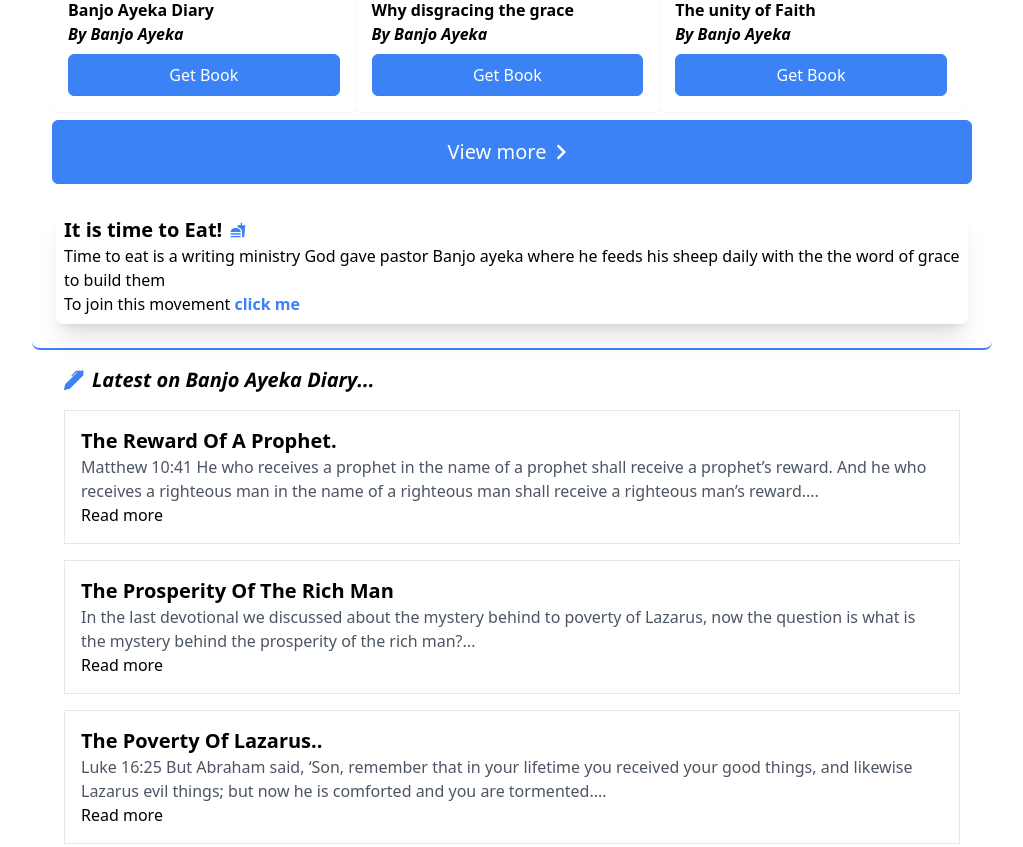
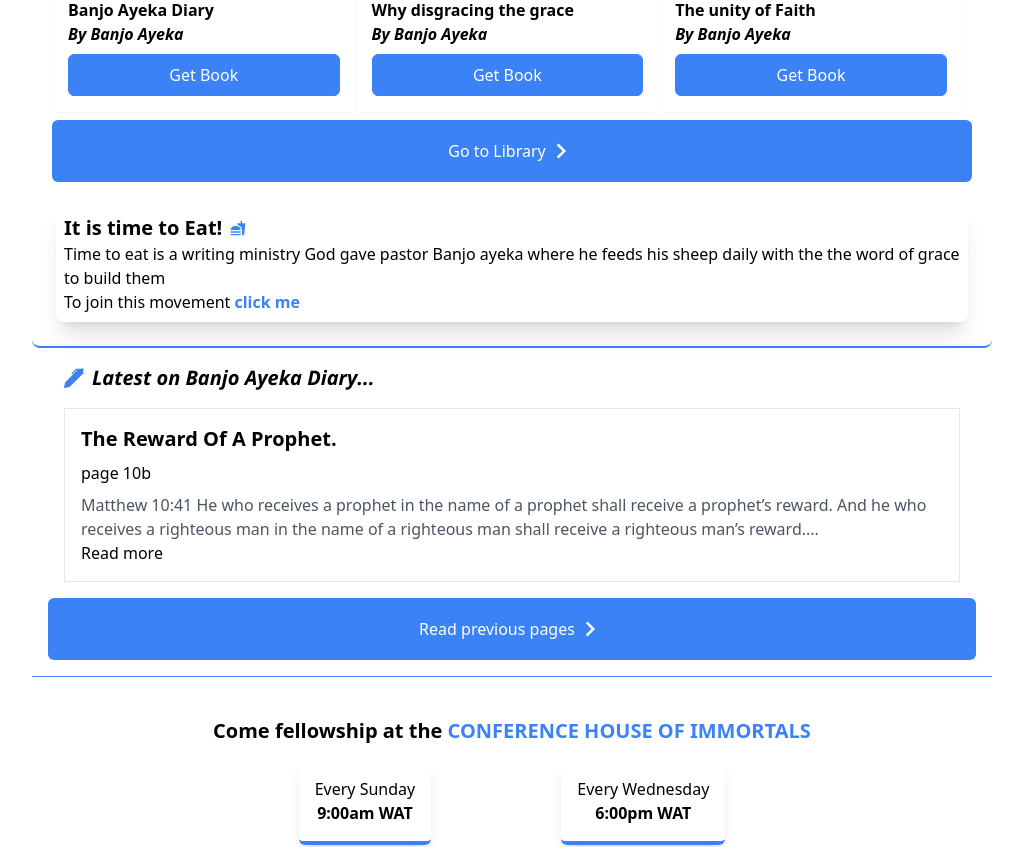
Before and after one commit to Temitope15/Time-to-eat, a React (Vite) app: page / in a window 1280 px wide. Shown: the part 870-1717 px from the top of the page, without its empty margins (128-1151 px from the left). Built offline with nearby package versions, Linux system fonts and the light colour scheme; a web font is replaced by a local one.

Commit message:
Fix bugs on links and layout

```diff
--- a/src/App.jsx
+++ b/src/App.jsx
@@ -8,10 +8,12 @@ import Footer from "./components/footer";
 import Diary from "./pages/diary";
 import AboutBanjo from "./pages/about";
 import Contact from "./pages/contact";
+import Navbar from "./components/navbar";
 
 const App =() =>{
   return(
     <Router>
+        <Navbar/>
         <Routes>
           <Route path="/" element={<Home/>} />
           <Route path="book-list" element={<BooksList/>}/>
--- a/src/components/card.jsx
+++ b/src/components/card.jsx
@@ -14,13 +14,16 @@ const Card = ({ pages }) => {
         <motion.div
           initial={{ scale: 0 }}
           whileInView={slideIn}
-          transition={{ duration: 0.4, delay: id * 0.1 }}
+          transition={{ duration: 0.2, delay: id * 0.1 }}
           key={page.id}
-          className="border p-4 m-4 cursor-pointer hover:bg-gray-100 mb-4"
+          className="border p-4 m-4 cursor-pointer hover:bg-gray-100 mb-4 space-y-2"
         >
-          <h2 className="text-xl font-semibold">{page.title}</h2>
+          <Link to={`/diary/${page.id}`}>
+            <h2 className="text-xl font-semibold hover:text-blue-400">{page.title}</h2>
+          </Link>
+          <p>page {page.page}</p>
           <p className="text-gray-600">{page.content?.[0] + "..."}</p>
-          <Link to={`/diary/${page.id}`}> Read more</Link>
+          <Link to={`/diary/${page.id}`} className="hover:text-blue-500">Read more</Link>
         </motion.div>
       ))}
     </>
--- a/src/components/navbar.jsx
+++ b/src/components/navbar.jsx
@@ -123,7 +123,7 @@ export const MyComponent = () => {
                   transition={{ delay: 0.4 }}
                   className="  border-slate-500  hover:bg-yellow-500"
                 >
-                  <Link className="block pl-6 py-4">About</Link>
+                  <Link className="block pl-6 py-4" to={"/about"}>About</Link>
                 </motion.li>
               </motion.ul>
             </motion.div>
--- a/src/components/time-to-eat.jsx
+++ b/src/components/time-to-eat.jsx
@@ -27,7 +27,7 @@ const TimeToEat = () => {
           </p>
           <p>
             To join this movement{" "}
-            <Link to="" className="font-bold text-blue-500">
+            <Link to="https://ultramsg.com/m/47bsZqg" className="font-bold text-blue-500">
               click me
             </Link>
           </p>
--- a/src/data/about-pst.js
+++ b/src/data/about-pst.js
@@ -10,5 +10,5 @@ export const AboutPstBanjo = {
     education: "He is a graduate of Estate management at Rufus Giwa Polytechnic Owo ( formally Ondo state polytechnic), haven received a call into ministry he furthered to have his PGD in religion studies at Redeemers University.",
     family:"He is happily married to Tomi and bless with a son, oreofe.",
     img: pstBanjoImg,
-    chatLink: "https://whatsapp",
+    chatLink: "https://ultramsg.com/m/3TGNgB1",
 }
--- a/src/pages/booksList.jsx
+++ b/src/pages/booksList.jsx
@@ -1,11 +1,9 @@
 import BooksLibrary from "../components/books-library";
-import Navbar from "../components/navbar";
 import { books } from "../data/library";
 
 const BooksList = () => {
   return (
     <section>
-      <Navbar showSearch={false} />
       <div className="py-24">
         <h3 className="p-2 text-center text-lg italic font-semibold">
           Below are the books Pastor Banjo has written over the years
--- a/src/pages/diary.jsx
+++ b/src/pages/diary.jsx
@@ -1,10 +1,8 @@
 import Card from "../components/card";
-import Navbar from "../components/navbar";
 import { banjoDiary } from "./../data/banjo-diary";
 const Diary = () => {
   return (
     <>
-      <Navbar />
       <Card pages={banjoDiary} />
     </>
   );
--- a/src/pages/diaryPage.jsx
+++ b/src/pages/diaryPage.jsx
@@ -1,6 +1,5 @@
 import { banjoDiary } from "../data/banjo-diary";
 import { useParams } from "react-router-dom";
-import Navbar from "../components/navbar";
 import ViewMore from "../components/view-more-btn";
 const DiaryPages = () => {
   const { id } = useParams();
@@ -9,7 +8,6 @@ const DiaryPages = () => {
 
   return (
     <>
-    <Navbar showSearch={false}/>
       {id ? (
         <div className="md:px-10 px-4 py-4">
           <div className="text-justify">
--- a/src/pages/home.jsx
+++ b/src/pages/home.jsx
@@ -4,14 +4,11 @@ import { books } from "../data/library";
 import Card from "../components/card";
 import { banjoDiary } from "../data/banjo-diary";
 import Hero from "../components/Hero";
-import Navbar from "../components/navbar";
 import TimeToEat from "../components/time-to-eat";
 import AudioTeaching from "../components/audio-teachings";
 import { SiBookstack } from "react-icons/si";
 import { motion } from "framer-motion";
-import { Link } from "react-router-dom";
 import ViewMore from "../components/view-more-btn";
-import { MdOutlineNavigateNext } from "react-icons/md";
 
 const Home = () => {
   const slicedBooks = books.slice(0, 3);
@@ -22,7 +19,6 @@ const Home = () => {
 
   return (
     <div>
-      <Navbar />
       <Hero />
       <section>
         <div className="px-5">
@@ -48,12 +44,7 @@ const Home = () => {
             </motion.span>
           </h1>
           <BooksLibrary books={slicedBooks} instersection={{ once: false }} />
-          <Link
-            to="/book-list"
-            className="p-4 text-white border bg-blue-500 rounded-md hover:border hover:bg-white border-blue-500 hover:text-blue-500 flex justify-center items-center text-xl"
-          >
-            View more <MdOutlineNavigateNext size={30} />
-          </Link>
+          <ViewMore link="/book-list" text="Go to Library"/>
         </div>
 
         <motion.div>
@@ -63,7 +54,8 @@ const Home = () => {
               <BsPenFill className="text-blue-500" />
               Latest on {currentBook}...
             </h1>
-            <Card pages={banjoDiary} />
+            <Card pages={slicedDiary} />
+            <ViewMore text="Read previous pages" link="/diary"/>
           </div>
           <AudioTeaching />
         </motion.div>
```
